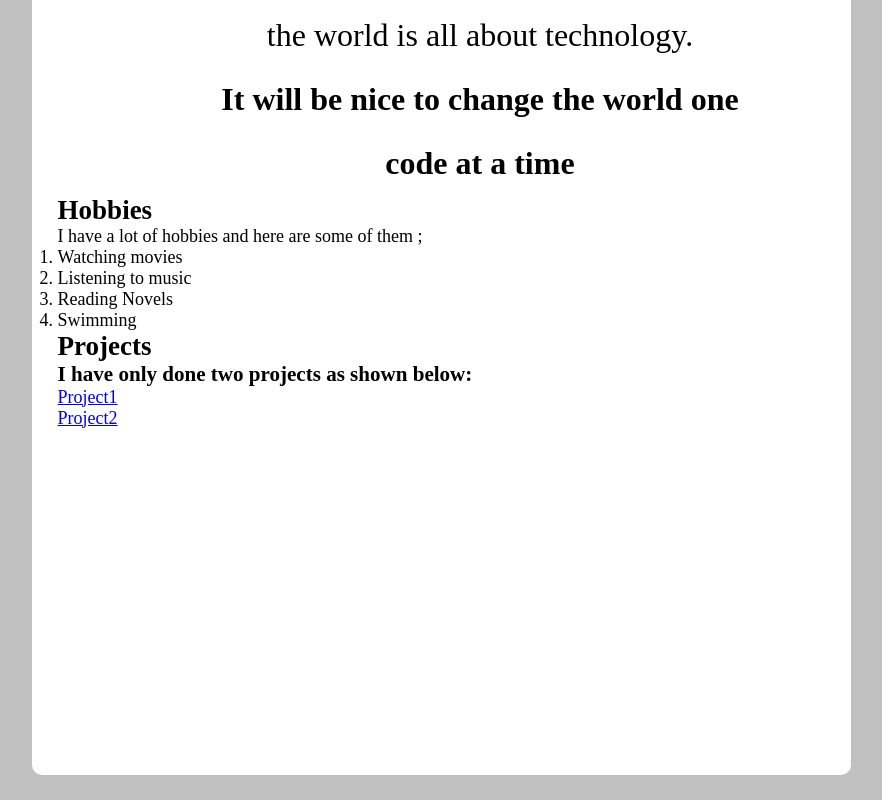
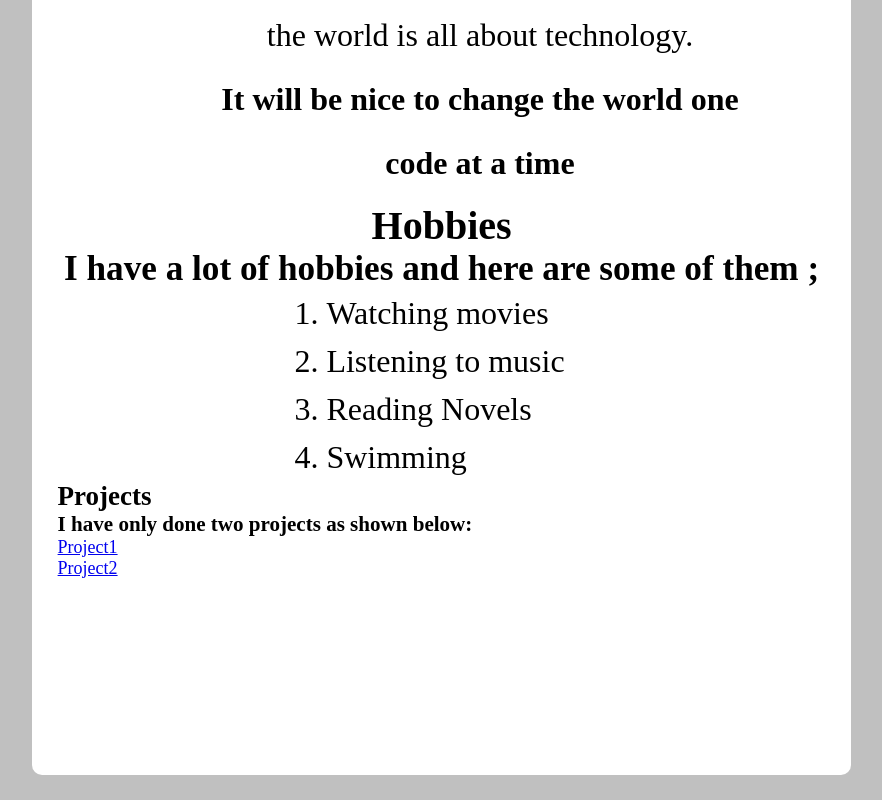
Before and after one commit to Thuotracy/THUO, a plain HTML site: page index.html in a window 1280 px wide. Shown: the part 726-1526 px from the top of the page, without its empty margins (32-914 px from the left). Drawn offline with Linux system fonts and the light colour scheme.

Commit message:
style hobbies in css

```diff
--- a/styles.css
+++ b/styles.css
@@ -61,6 +61,25 @@ body{
     width: 70%;
     margin-left: 20%;
 }
+.hobbies{
+    margin-top: 1%;
+}
+.hobbies h2{
+    text-align: center;
+    font-size: 2.5rem;
+
+}
+.hobbies p{
+    font-size: 1.5rem;
+    text-align: center;
+    font-size: 2.2rem;
+    font-weight: bold;
+}
+.hobbies ol{
+    line-height: 1.5;
+    font-size: 2rem;
+    margin-left: 35%;
+}
 
 
 
```
